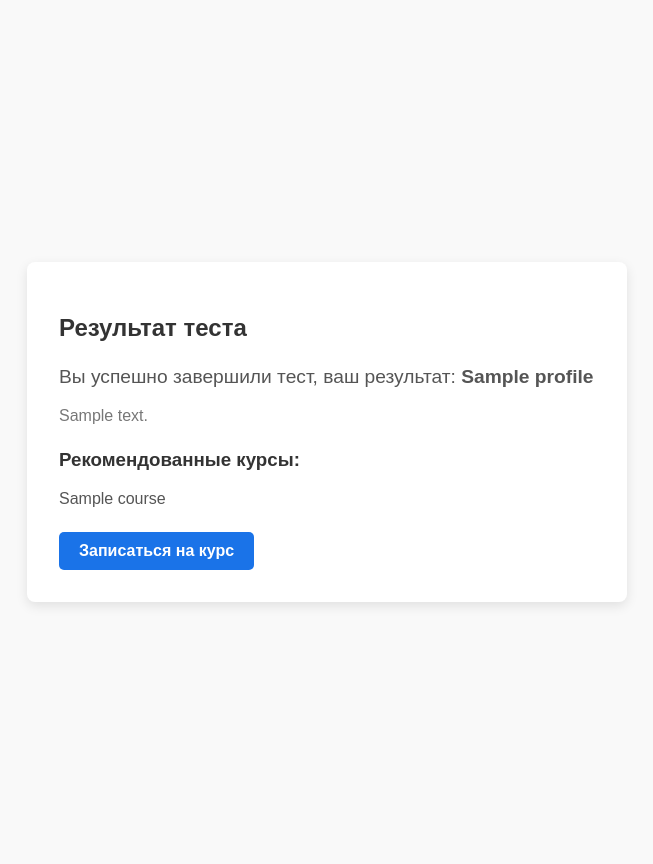
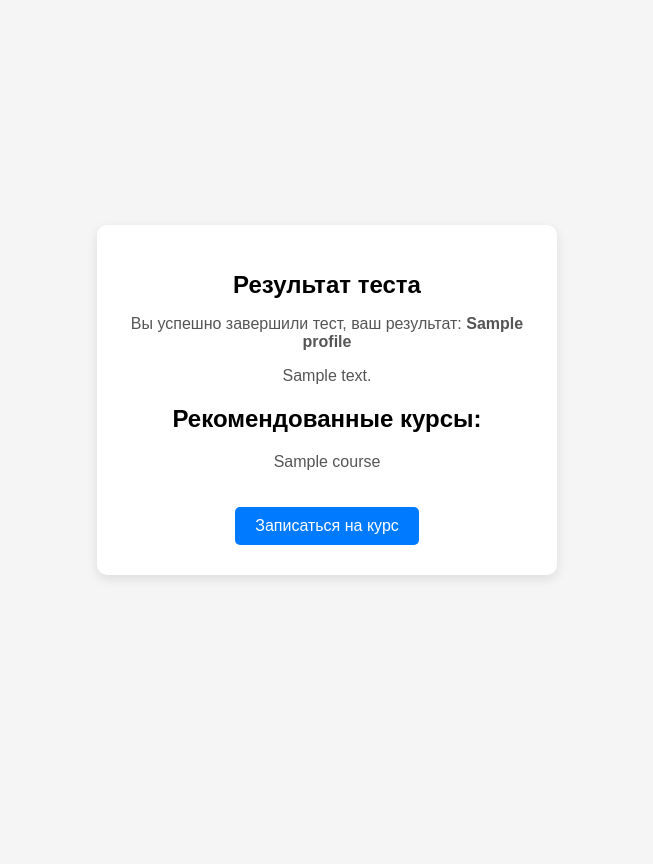
Before and after one commit to Furkhat-Azikhanov/daulet, a Flask app: template templates/result.html in a window 1280 px wide. Shown: the whole page, without its empty margins (313-966 px from the left). After the commit the page ends 579 px from the top, so only its background shows below. Run offline with Flask 2, Linux system fonts and the light colour scheme; the template is opened without the code that fills it: most values are stand-ins (such as "Sample title", 1, 10 or a date in 2020).

Commit message:
result.html

```diff
--- a/templates/result.html
+++ b/templates/result.html
@@ -1,18 +1,61 @@
-{% extends "base.html" %}
+<!DOCTYPE html>
+<html lang="ru">
+<head>
+    <meta charset="UTF-8">
+    <title>Результаты теста</title>
+    <style>
+        body {
+            font-family: Arial, sans-serif;
+            display: flex;
+            justify-content: center;
+            align-items: center;
+            height: 100vh;
+            background-color: #f5f5f5;
+            margin: 0;
+        }
+        .result-container {
+            background-color: #ffffff;
+            padding: 30px;
+            border-radius: 10px;
+            box-shadow: 0px 4px 12px rgba(0, 0, 0, 0.1);
+            width: 400px;
+            text-align: center;
+        }
+        .result-container h1 {
+            font-size: 24px;
+            font-weight: bold;
+            margin-bottom: 15px;
+        }
+        .result-container p {
+            font-size: 16px;
+            color: #555555;
+        }
+        .course-button {
+            display: inline-block;
+            margin-top: 20px;
+            padding: 10px 20px;
+            background-color: #007bff;
+            color: #ffffff;
+            text-decoration: none;
+            font-size: 16px;
+            border-radius: 5px;
+        }
+        .course-button:hover {
+            background-color: #0056b3;
+        }
+    </style>
+</head>
+<body>
+    <div class="result-container">
+        <h1>Результат теста</h1>
+        <p>Вы успешно завершили тест, ваш результат: <strong>{{ profile }}</strong></p>
+        <p>{{ profile_description }}</p>
 
-{% block content %}
-<div class="result-container">
-    <h2>Результат теста</h2>
-    <p class="result-text">Вы успешно завершили тест, ваш результат: <strong>{{ profile }}</strong></p>
-    <p class="description">{{ profile_description }}</p>
-
-    <h3>Рекомендованные курсы:</h3>
-    <ul class="course-list">
+        <h2>Рекомендованные курсы:</h2>
         {% for course in recommended_courses %}
-            <li>{{ course.course }}</li>
+            <p>{{ course.course }}</p>
+            <a href="{{ course.link }}" target="_blank" class="course-button">Записаться на курс</a>
         {% endfor %}
-    </ul>
-
-    <button onclick="window.location.href='https://tilda.project.url'" class="register-button">Записаться на курс</button>
-</div>
-{% endblock %}
+    </div>
+</body>
+</html>
```
